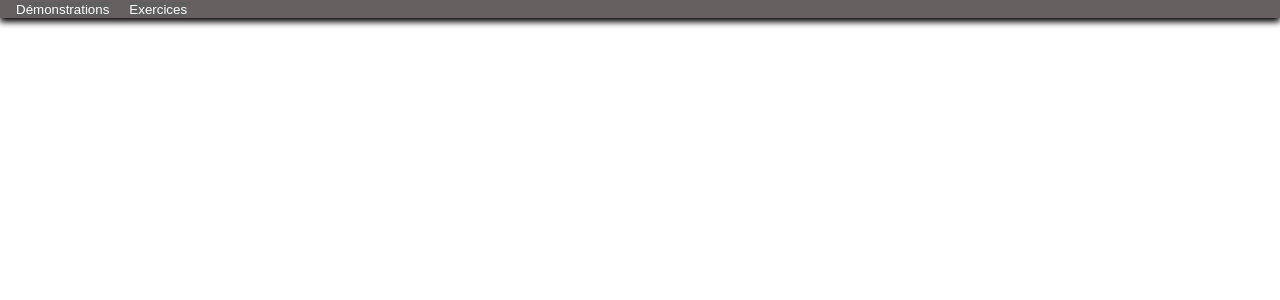
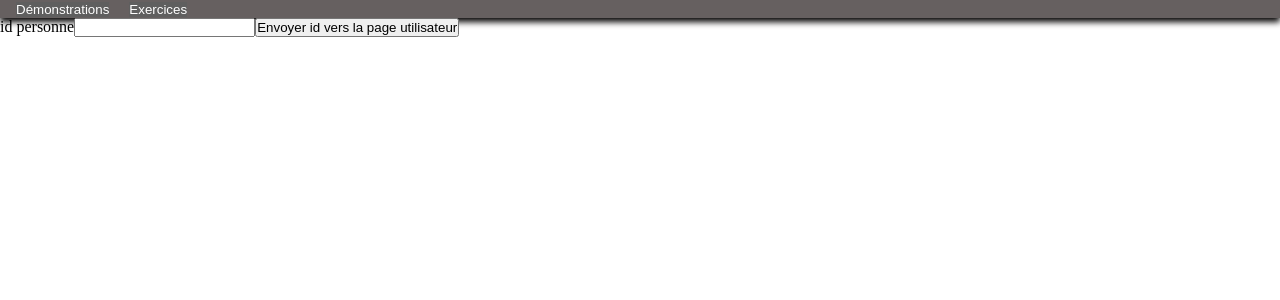
Before and after one commit to codewithadelite/fan-de-series, an Angular app: page /demos/routing in a window 1280 px wide. Before the commit this address led to /. Shown: the top 300 px of the page. Built offline with nearby package versions, Linux system fonts and the light colour scheme.

Commit message:
demo routing

```diff
--- a/src/app/app-routing.module.ts
+++ b/src/app/app-routing.module.ts
@@ -10,6 +10,8 @@ import { ShoppingComponent } from './components/exos/shoppingList/shopping/shopp
 import { LivreServiceComponent } from './components/demos/livre-service/livre-service.component';
 import { ShoppingListServiceComponent } from './components/exos/shopping-list-service/shopping-list-service.component';
 import { FormulaireComponent } from './components/demos/formulaire/formulaire.component';
+import { RoutingComponent } from './components/demos/routing/routing/routing.component';
+import { ProfilUserComponent } from './components/demos/routing/profil-user/profil-user.component';
 
 const routes: Routes = [
     { path: 'home', component: HomeComponent},
@@ -19,7 +21,9 @@ const routes: Routes = [
         { path: 'directive', component: DirectiveComponent },
         { path: 'inputOutput', component:  ParentComponent},
         { path: 'service', component:  LivreServiceComponent},
-        { path: 'formulaire', component:  FormulaireComponent}
+        { path: 'formulaire', component:  FormulaireComponent},
+        { path: 'routing', component:  RoutingComponent},
+        { path: 'profil/:id', component:  ProfilUserComponent}
     ]},
     { path: 'exos', children: [
         { path: 'directive', component: ListeProduitsComponent },
--- a/src/app/app.module.ts
+++ b/src/app/app.module.ts
@@ -21,6 +21,8 @@ import { LivreServiceComponent } from './components/demos/livre-service/livre-se
 import { AffichageLivreComponent } from './components/demos/livre-service/affichage-livre/affichage-livre.component';
 import { ShoppingListServiceComponent } from './components/exos/shopping-list-service/shopping-list-service.component';
 import { FormulaireComponent } from './components/demos/formulaire/formulaire.component';
+import { ProfilUserComponent } from './components/demos/routing/profil-user/profil-user.component';
+import { RoutingComponent } from './components/demos/routing/routing/routing.component';
 
 @NgModule({
     declarations: [
@@ -41,7 +43,9 @@ import { FormulaireComponent } from './components/demos/formulaire/formulaire.co
         LivreServiceComponent,
         AffichageLivreComponent,
         ShoppingListServiceComponent,
-        FormulaireComponent
+        FormulaireComponent,
+        ProfilUserComponent,
+        RoutingComponent
     ],
     imports: [
         BrowserModule,
--- /dev/null
+++ b/src/app/components/demos/routing/profil-user/profil-user.component.html
@@ -0,0 +1 @@
+<p>id utilisateur => {{idRecup}}</p>
--- /dev/null
+++ b/src/app/components/demos/routing/profil-user/profil-user.component.ts
@@ -0,0 +1,15 @@
+import { Component } from '@angular/core';
+import { ActivatedRoute } from '@angular/router';
+
+@Component({
+  selector: 'app-profil-user',
+  templateUrl: './profil-user.component.html',
+  styleUrl: './profil-user.component.scss'
+})
+export class ProfilUserComponent {
+    idRecup! : number
+
+    constructor(private _ar : ActivatedRoute){
+        this.idRecup = this._ar.snapshot.params["id"]
+    }
+}
--- /dev/null
+++ b/src/app/components/demos/routing/routing/routing.component.html
@@ -0,0 +1,3 @@
+<label for="id">id personne</label>
+<input type="number" [(ngModel)]="idUser">
+<button (click)="envoie()">Envoyer id vers la page utilisateur</button>
--- /dev/null
+++ b/src/app/components/demos/routing/routing/routing.component.ts
@@ -0,0 +1,19 @@
+import { Component } from '@angular/core';
+import { Router } from '@angular/router';
+
+@Component({
+  selector: 'app-routing',
+  templateUrl: './routing.component.html',
+  styleUrl: './routing.component.scss'
+})
+export class RoutingComponent {
+    idUser! : number
+
+    constructor(private _router : Router){}
+
+    envoie(){
+        if (this.idUser) {
+                this._router.navigate(['/demos/profil', this.idUser])
+        }
+    }
+}
--- a/src/app/shared/nav-bar/nav-bar.component.html
+++ b/src/app/shared/nav-bar/nav-bar.component.html
@@ -10,6 +10,7 @@
                 <a routerLink="/demos/inputOutput">input output</a>
                 <a routerLink="/demos/service">service</a>
                 <a routerLink="/demos/formulaire">formulaire</a>
+                <a routerLink="/demos/routing">routing</a>
             </div>
         </ul>
 
```
Also changed, not shown: src/app/components/demos/routing/profil-user/profil-user.component.scss (added), src/app/components/demos/routing/routing/routing.component.scss (added).
